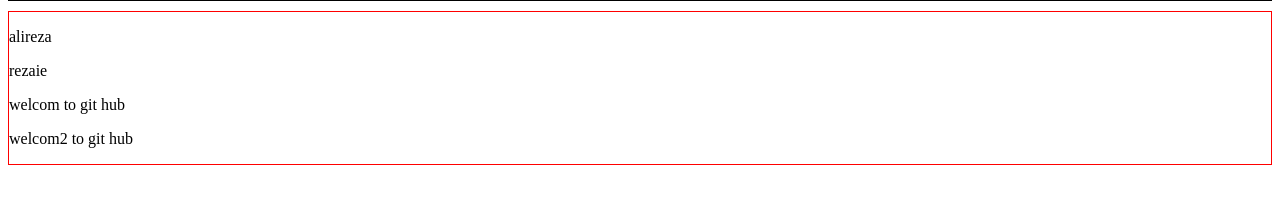
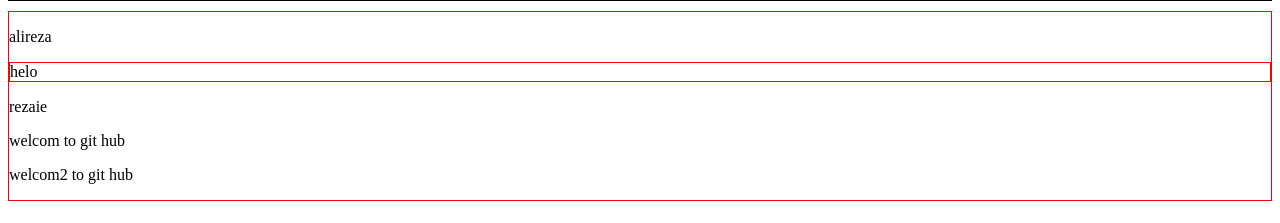
Before and after one commit to alireza3356864/alireza, a plain HTML site: page index.html in a window 1280 px wide. Shown: the part 109-332 px from the top of the page. Drawn offline with Linux system fonts and the light colour scheme.

Commit message:
Update index.html

```diff
--- a/index.html
+++ b/index.html
@@ -12,6 +12,7 @@
     </header>
     <div>
     <p>alireza</p>
+        <div>helo</div>
     <p>rezaie</p>
     <p>welcom to git hub</p>
     <p>welcom2 to git hub</p>
```
